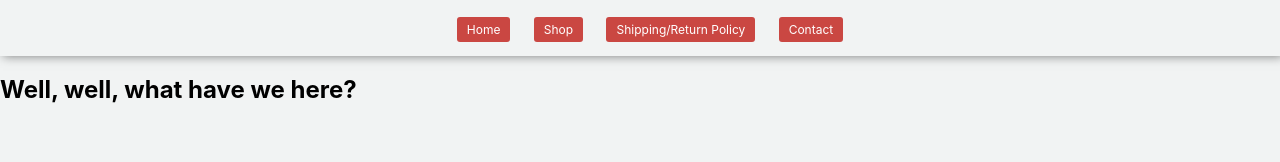
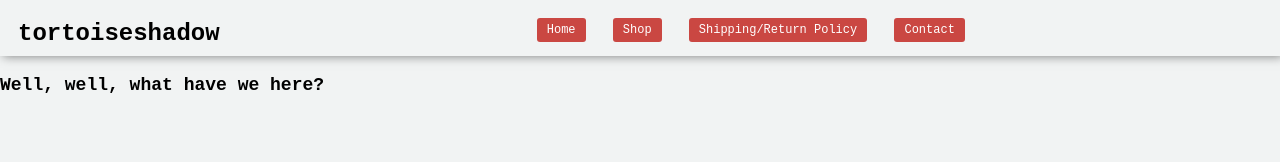
Before and after one commit to jmitchell1009/tortoiseshadow, a plain HTML site: page index.html in a window 1280 px wide. Shown: the top 162 px of the page. Drawn offline with Linux system fonts and the light colour scheme.

Commit message:
add text to header test

```diff
--- a/css/main.css
+++ b/css/main.css
@@ -1,6 +1,6 @@
 body {
   background-color: #F1F3F3;
-  font-family: -apple-system, BlinkMacSystemFont, 'Segoe UI', Roboto, Oxygen, Ubuntu, Cantarell, 'Open Sans', 'Helvetica Neue', sans-serif;
+  font-family: 'Courier New', Courier, monospace, BlinkMacSystemFont, 'Segoe UI', Roboto, Oxygen, Ubuntu, Cantarell, 'Open Sans', 'Helvetica Neue', sans-serif;
   font-size: 12px;
   margin-right: auto;
   margin-left: auto;
--- a/index.html
+++ b/index.html
@@ -10,6 +10,7 @@
 <body>
 
   <div style="text-align: center" class="nav-bar">
+      <h1 style="float: left; line-height: 0px;">tortoiseshadow</h1>
       <a href=""                                        class="nav-icons">Home</a>
       <a href="https://www.ebay.com/str/tortoiseshadow" class="nav-icons">Shop</a>
       <a href="shipping_return_policy.html"             class="nav-icons">Shipping/Return Policy</a>
@@ -17,7 +18,7 @@
   </div>
 
   <div style="margin-top: 75px;">
-    <h1>Well, well, what have we here?</h1>
+    <h2>Well, well, what have we here?</h2>
   </div>
 
   <div style=" text-align: center;" class="twobarrel">
```
